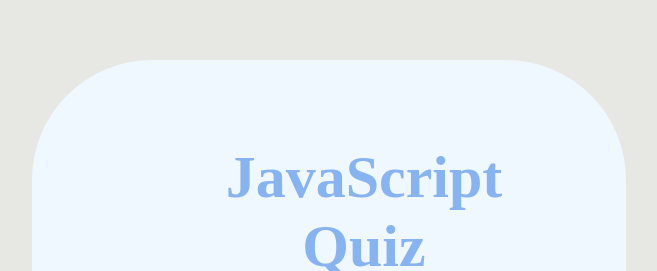
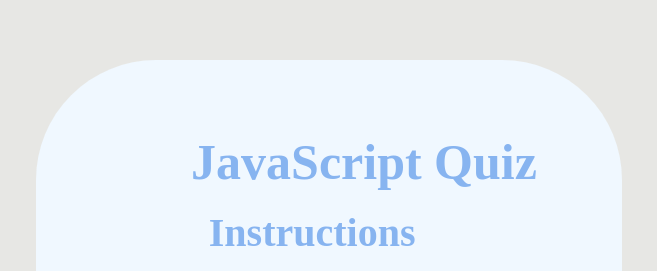
Before and after one commit to auma2022/school_score, a plain HTML site: page index.html in a window 1280 px wide. Shown: the part 140-411 px from the top of the page, without its empty margins (311-968 px from the left). Drawn offline with Linux system fonts and the light colour scheme.

Commit message:
Update index.css

```diff
--- a/Assets/css/index.css
+++ b/Assets/css/index.css
@@ -17,9 +17,9 @@ width: 20%;
 .center1{
 float: none;
 background-color: aliceblue;
-  height: 700px;
+  height: 750px;
 width: 60%;
-padding: 80px;
+padding: 70px;
 margin: 200px;
 border: solid transparent;
 border-radius: 120px;
@@ -28,7 +28,7 @@ border-radius: 120px;
 }
 .center1>h1{
   color: rgb(135, 180, 240);
-  font-size: 60px;
+  font-size: 50px;
   text-align: center;
   padding-left: 70px;
 }
```
